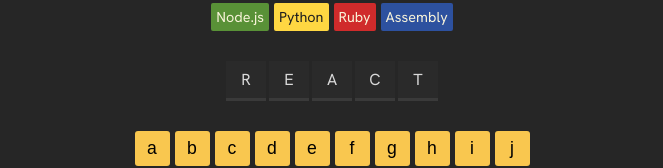
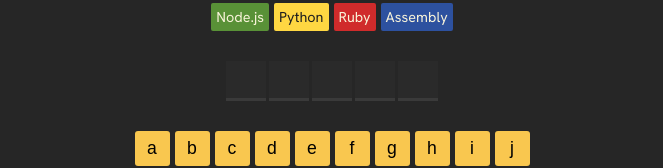
Before and after one commit to Shayan200507/Word_Game, a React (Vite) app in the folder my-app/: page / in a window 1280 px wide. Shown: the part 248-416 px from the top of the page, without its empty margins (308-971 px from the left). Built offline with nearby package versions, Linux system fonts and the light colour scheme.

Commit message:
changes new

```diff
--- a/my-app/src/App.jsx
+++ b/my-app/src/App.jsx
@@ -10,9 +10,22 @@
 
   const [Word, setWord] = useState("REACT")
   const [letters, setLetters] = useState([])
+
+  const wrongguesses = letters.filter((Element) => {if (Word.includes(Element.toUpperCase())) return true})
+
+
+
+
+
+
+
+
+
+
   const arrWord = Word.split("")
   const alphabet = "abcdefghijklmnopqrstuvwxyz"
   const arrAlphabet = alphabet.split("")
+  console.log(letters)
 
 
   function handleKeyboardeClick(letter){
@@ -29,7 +42,7 @@
   }
 
   const displayArray = languages.map((langauge) => { return <span key={nanoid()}  style={{ backgroundColor : langauge.backgroundColor, color : langauge.color}}   className='langBlock'>{langauge.name}</span>})
-  const displayArrWord = arrWord.map((letter) =>(<span key={nanoid()}  className='letterBox'>{letter}</span> ))
+  const displayArrWord = arrWord.map((letter) =>(<span key={nanoid()}  className='letterBox'>{letters.includes(letter.toLowerCase()) ?letter : ""}</span> ))
   const  displayArrAlphabet = arrAlphabet.map((letter) =>(<button key={nanoid()} onClick={() => handleKeyboardeClick(letter)}  className={clsx('alphaButton',{
      correct: letters.includes(letter) && arrWord.includes(letter.toUpperCase()),
     incorrect: letters.includes(letter) && !arrWord.includes(letter.toUpperCase())
```
